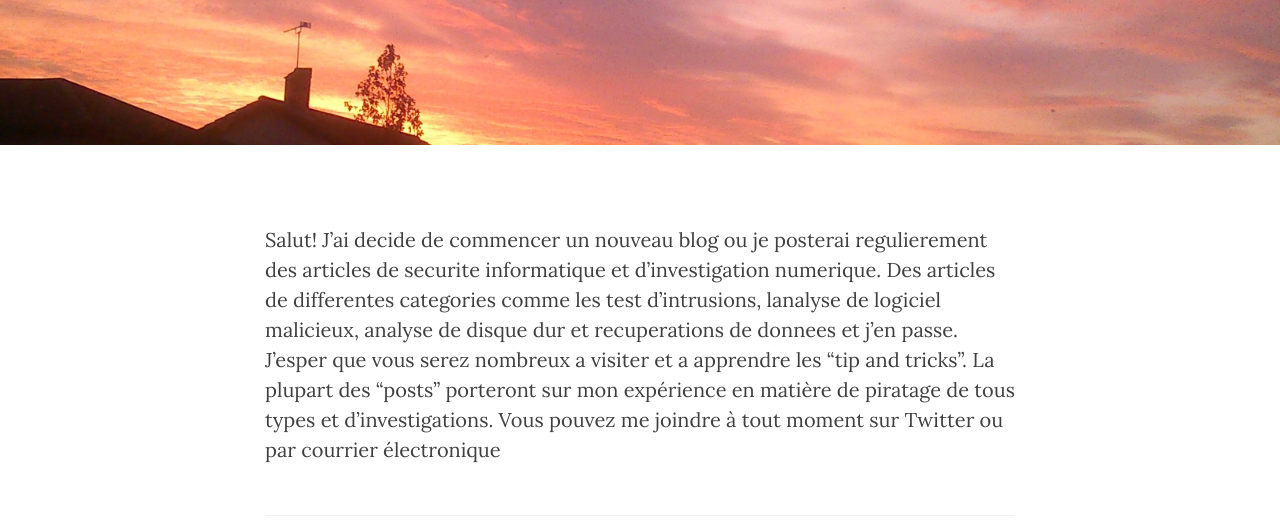
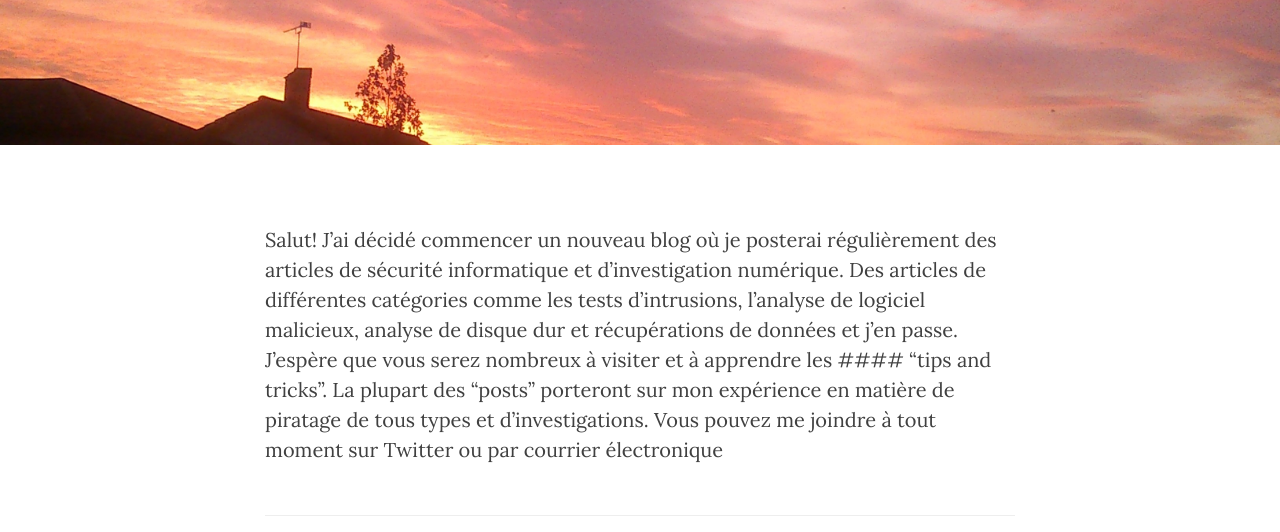
Before and after one commit to 0patch/0patch.github.io, a plain HTML site: page 2017/06/01/Nouveau-Depart/index.html in a window 1280 px wide. Shown: the part 268-800 px from the top of the page. Drawn offline with nearby package versions, Linux system fonts and the light colour scheme; a script that the page names is missing.

Commit message:
Site updated: 2017-07-02 20:24:51

```diff
--- a/2017/06/01/Nouveau-Depart/index.html
+++ b/2017/06/01/Nouveau-Depart/index.html
@@ -10,7 +10,7 @@
 
     <!--Description-->
 
-        <meta name="description" content="Salut! J’ai decide de commencer un nouveau blog ou je posterai regulierement des articles de securite informatique et d’investigation numerique. Des a">
+        <meta name="description" content="Salut! J’ai décidé commencer un nouveau blog où je posterai régulièrement des articles de sécurité informatique et d’investigation numérique. Des arti">
 
 
     <!--Author-->
@@ -211,7 +211,7 @@
 
             <!-- Post Main Content -->
             <div class="col-lg-8 col-lg-offset-2 col-md-10 col-md-offset-1">
-                <p>Salut! J’ai decide de commencer un nouveau blog ou je posterai regulierement des articles de securite informatique et d’investigation numerique. Des articles de differentes categories comme les test d’intrusions, lanalyse de logiciel malicieux, analyse de disque dur et recuperations de donnees et j’en passe. J’esper que vous serez nombreux a visiter et a apprendre les “tip and tricks”. La plupart des “posts” porteront sur mon expérience en matière de piratage de tous types et d’investigations. Vous pouvez me joindre à tout moment sur Twitter ou par courrier électronique</p>
+                <p>Salut! J’ai décidé commencer un nouveau blog où je posterai régulièrement des articles de sécurité informatique et d’investigation numérique. Des articles de différentes catégories comme les tests d’intrusions, l’analyse de logiciel malicieux, analyse de disque dur et récupérations de données et j’en passe. J’espère que vous serez nombreux à visiter et à apprendre les #### “tips and tricks”. La plupart des “posts” porteront sur mon expérience en matière de piratage de tous types et d’investigations. Vous pouvez me joindre à tout moment sur Twitter ou par courrier électronique</p>
 
 
 
```
